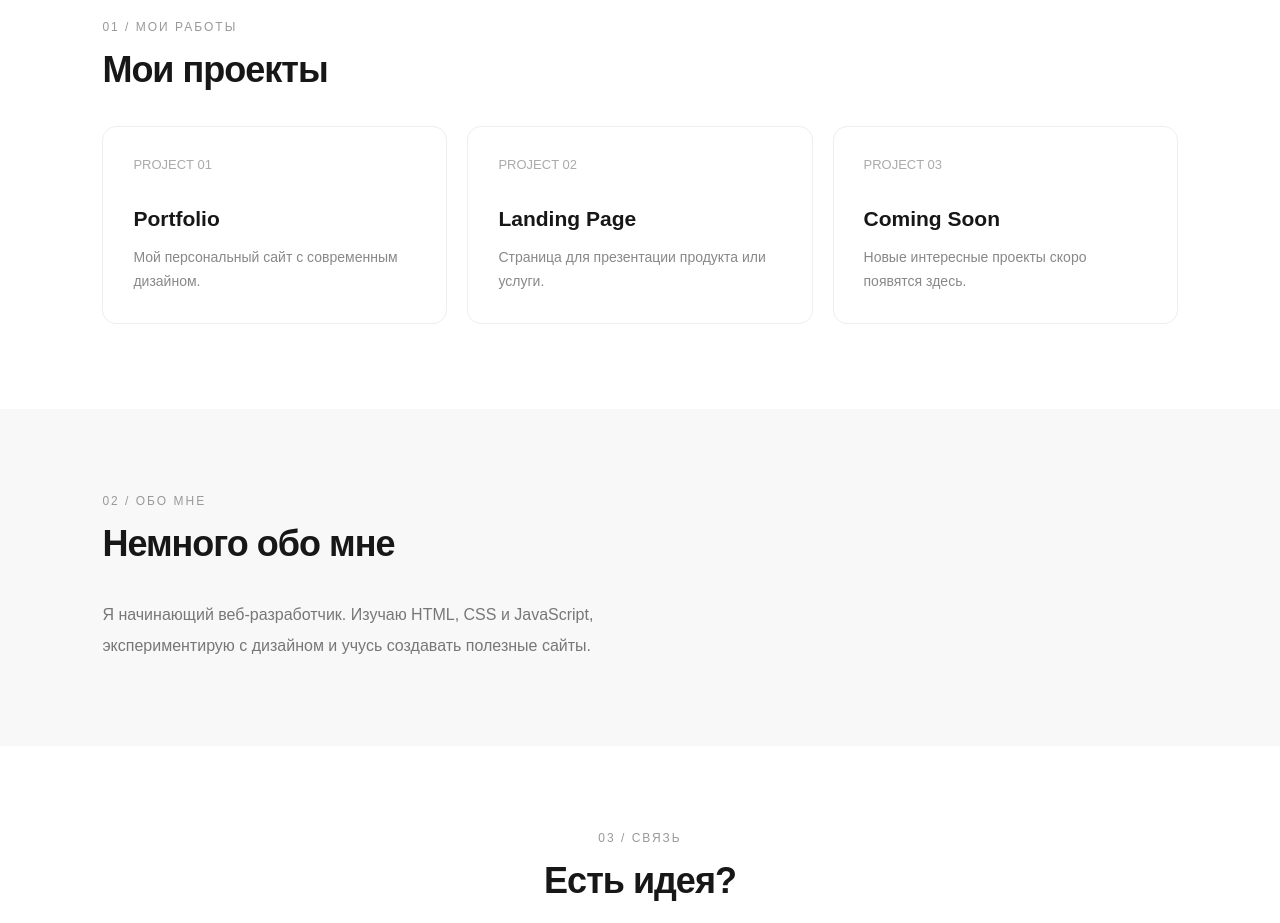
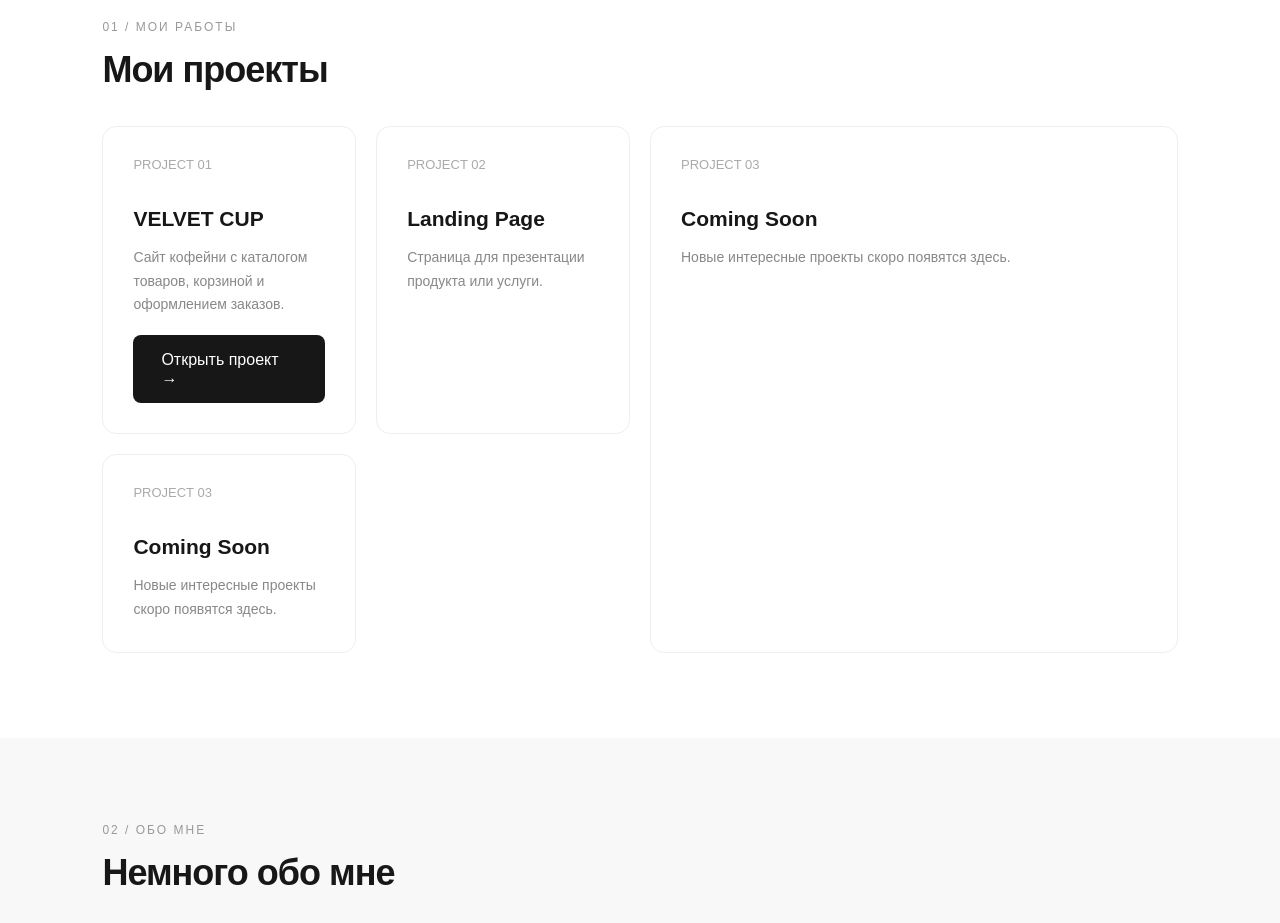
Before and after one commit to Wel4ik/my-portfolio, a plain HTML site: page index.html in a window 1280 px wide. Shown: the part 780-1703 px from the top of the page. Drawn offline with Linux system fonts and the light colour scheme.

Commit message:
Add Velvet Cup project

```diff
--- a/index.html
+++ b/index.html
@@ -263,16 +263,39 @@ footer {
 
   <div class="cards">
 
+<div class="cards">
+
   <div class="card reveal">
     <div class="number">PROJECT 01</div>
-      <h3>Portfolio</h3>
-      <p>Мой персональный сайт с современным дизайном.</p>
+    <h3>VELVET CUP</h3>
+    <p>
+      Сайт кофейни с каталогом товаров,
+      корзиной и оформлением заказов.
+    </p>
+    <br>
+    <a href="https://wel4ik.github.io/coffee-point/"
+       target="_blank"
+       class="btn">
+       Открыть проект →
+    </a>
   </div>
 
   <div class="card reveal">
     <div class="number">PROJECT 02</div>
     <h3>Landing Page</h3>
-      <p>Страница для презентации продукта или услуги.</p>
+    <p>
+      Страница для презентации продукта или услуги.
+    </p>
+  </div>
+
+  <div class="card reveal">
+    <div class="number">PROJECT 03</div>
+    <h3>Coming Soon</h3>
+    <p>
+      Новые интересные проекты скоро появятся здесь.
+    </p>
+  </div>
+
 </div>
 
     <div class="card reveal">
```
Lines whose indentation alone changed are shown as unchanged.
